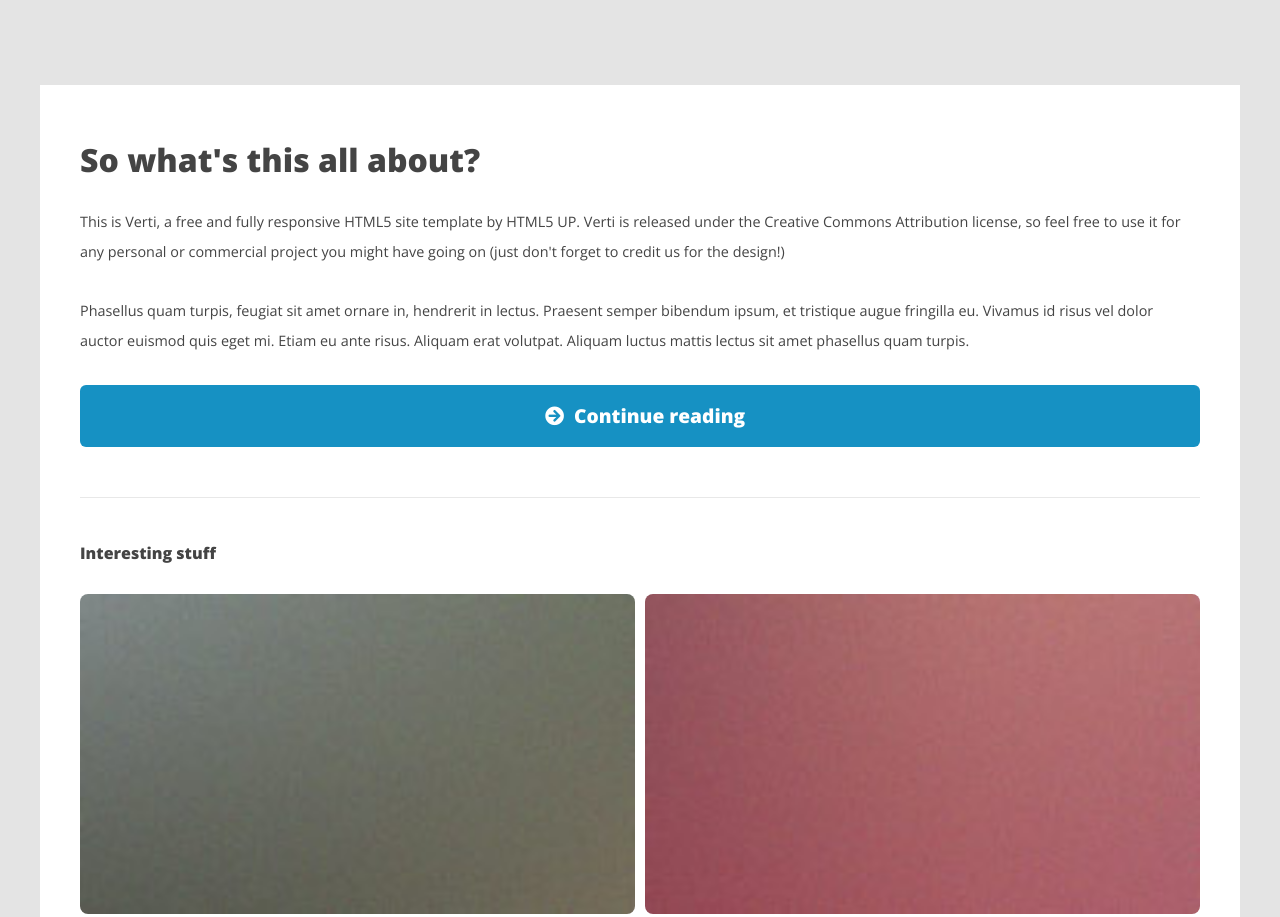
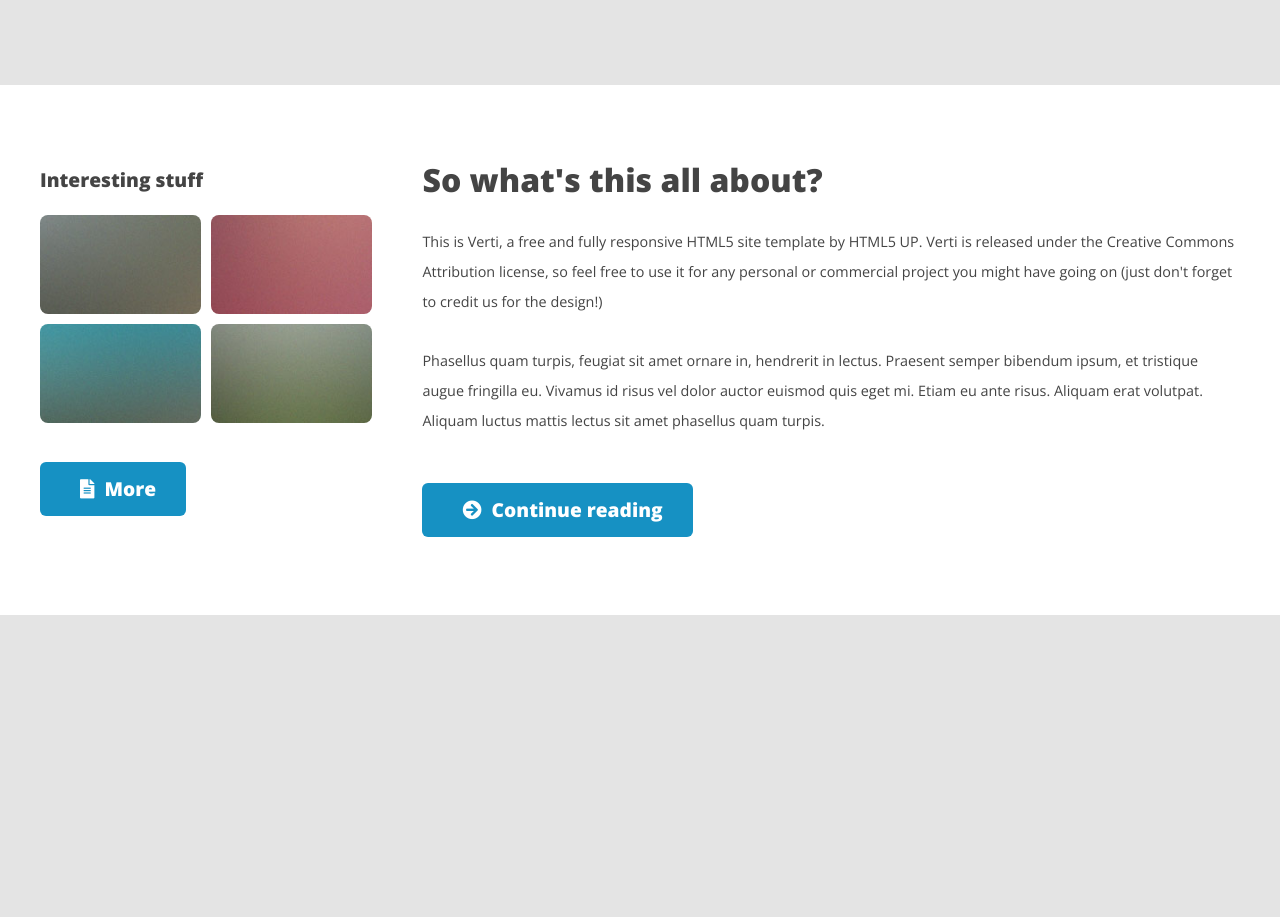
Before and after one commit to pawel-peksa/Verti, a website: page index.html in a window 1280 px wide. Shown: the part 1041-1958 px from the top of the page. After the commit the page ends 1656 px from the top, so only its background shows below. Drawn offline with nearby package versions, Linux system fonts and the light colour scheme.

Commit message:
style for desktop

```diff
--- a/index.html
+++ b/index.html
@@ -89,8 +89,8 @@
       </div>
     </div>
   </section>
-
-  <section class="info container shadow">
+  <div class="cover">
+    <section class="info shadow container">
       <div class="text-wrapper">
         <h2>So what's this all about?</h2>
         <p>This is Verti, a free and fully responsive HTML5 site template by HTML5 UP. Verti is released under the Creative Commons Attribution license, so feel free to use it for any personal or commercial project you might have going on (just don't forget to credit us for the design!)</p>
@@ -113,5 +113,6 @@
         <a href="#" class="btn btn-primary btn-info"><span class="fas fa-file-alt"></span>More</a>
       </div>
     </section>
+  </div>
 </body>
 </html>
--- a/scss/_info.scss
+++ b/scss/_info.scss
@@ -1,15 +1,27 @@
+.cover {
+  background-color: white;
+}
 .info {
   width: 100%;
-  background-color: white;
   padding: 30px;
   @include tablet() {
     padding: 60px 40px;
     margin-top: 3rem;
   }
+  @include desktop() {
+    display: flex;
+    padding: 80px 0 60px;
+  }
 
   .text-wrapper {
     padding-bottom: 2em;
     border-bottom: solid 1px #e8e8e8;
+    @include desktop() {
+      order: 2;
+      flex-basis: 80%;
+      padding: 0 0 0 50px;
+      border-bottom: none;
+    }
     h2 {
       font-size: 1.1rem;
       margin-bottom: 1em;
@@ -27,6 +39,10 @@
     h3 {
       font-size: 1rem;
       margin: 2.5em 0 1em;
+      @include desktop() {
+        margin: 0 0 0.5em;
+        font-size: 1.2rem;
+      }
     }
     .gallery-left {
       padding-right: 5px;
```
Also changed, not shown: css/main.css, 1 other file. Lines whose indentation alone changed are shown as unchanged.
